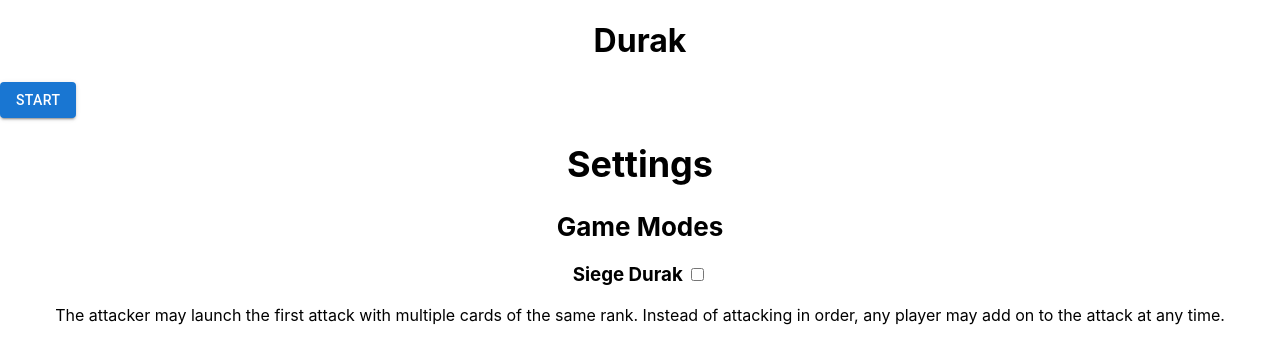
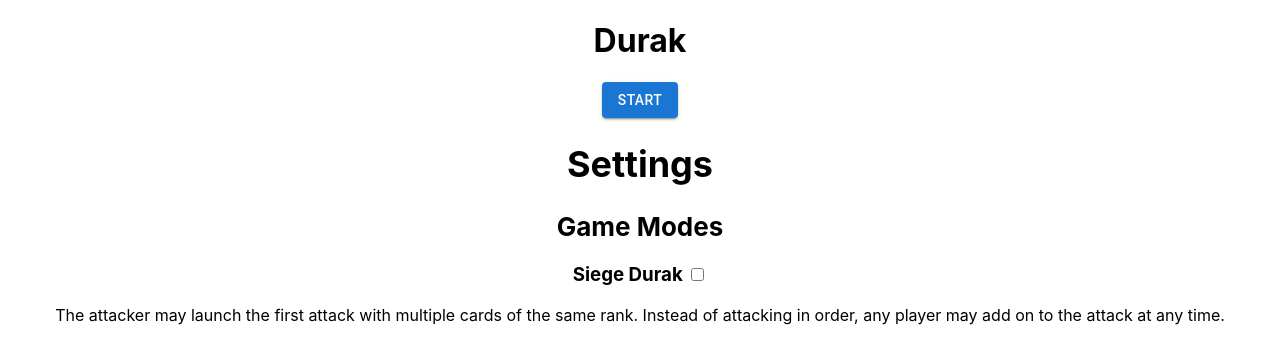
Before and after one commit to UserC2/durak, a React (Create React App) app: page / in a window 1280 px wide. Shown: the top 364 px of the page. Built offline with nearby package versions, Linux system fonts and the light colour scheme.

Commit message:
Align all text in app to center

```diff
--- a/src/App.css
+++ b/src/App.css
@@ -1,3 +1,3 @@
-h1 {
+.App {
   text-align: center;
 }
```
